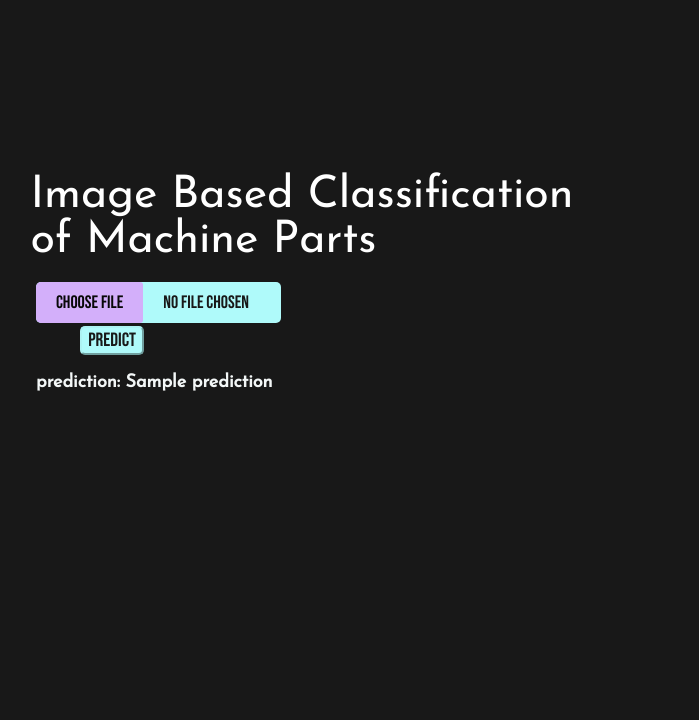
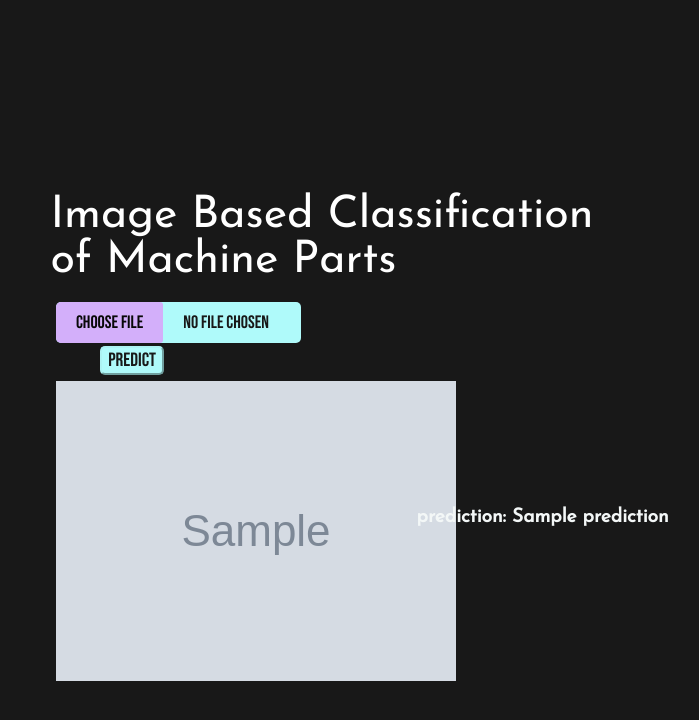
Before and after one commit to trushee/Image-Classification-of-Machine-Parts, a Flask app: template templates/success.html in a window 1280 px wide. Shown: the top 720 px of the page, without its empty margins (8-707 px from the left). Run offline with Flask 3, Linux system fonts and the light colour scheme; the template is opened without the code that fills it: most values are stand-ins (such as "Sample title", 1, 10 or a date in 2020); grey boxes marked "Sample" are stand-in pictures.

Commit message:
Update success.html

```diff
--- a/templates/success.html
+++ b/templates/success.html
@@ -22,11 +22,12 @@
 <style>
     html{
     scroll-behavior: smooth;
+    margin: 10px;
 }
 
 body{
     background-color: #181818;
-    margin: 0;
+    margin: 10px;
     padding: 0;
     overflow-x: hidden;
 }
@@ -95,11 +96,13 @@ input[type=file]::file-selector-button {
     font-family: "Josefin Sans";
     color: #f3f7f7;
     position: relative;
-    top: 25vw;
-    right: 42vw;
+    top: 10vw;
+    right: 15vw;
     border-radius: 5px;
     border-color: rgb(172, 242, 242);
-    font-size: large;
+    font-size: larger;
+    padding: 5px;
+    margin:10px;
 
   }
 
@@ -110,12 +113,22 @@ input[type=file]::file-selector-button {
     color: #03d0cc;
     position: relative;
     top: 22vw;
-    right: 42vw;
+    right: 43vw;
     border-radius: 5px;
     border-color: rgb(172, 242, 242);
     font-size: large;
+    padding: 5px;
+    margin:10px;
 
 
+  }
+
+  .img3{
+    height: 300px;
+    width: auto;
+    position: relative;
+    top: 25vw;
+    right: 42vw;
   }
 
 </style>
@@ -137,8 +150,13 @@ input[type=file]::file-selector-button {
                 <button id ="upload2">Predict</button>
              </form>
              {% if img %}
-             <!-- <img src={{img}}> -->
+             <img class="img3" src={{img}}>
+             <!-- <h1>{{img}}</h1> -->
                 <h1 class="head1">prediction: {{prediction}} </h1>
+
+                <br>
+                <br>
+                <br>
                 <!-- <h1 class="head2"></h1> -->
 
 {% endif %}
```
